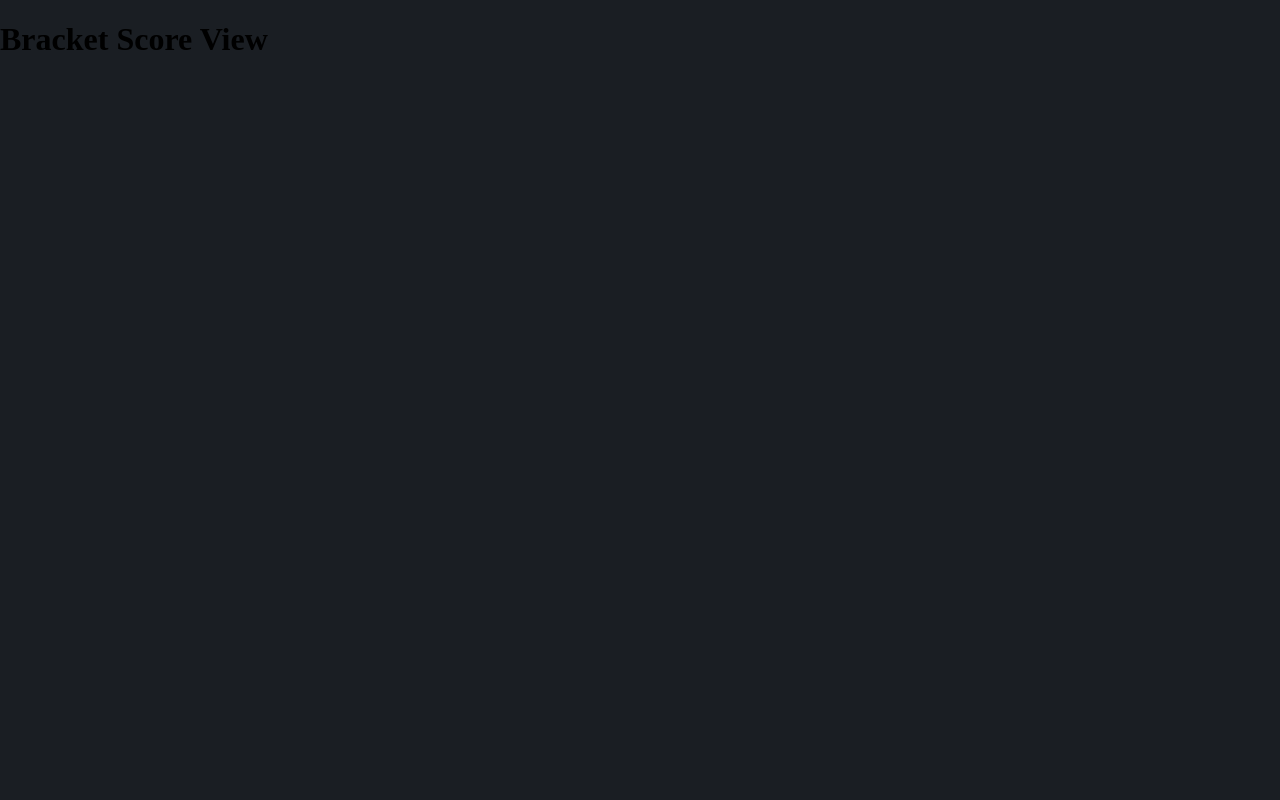
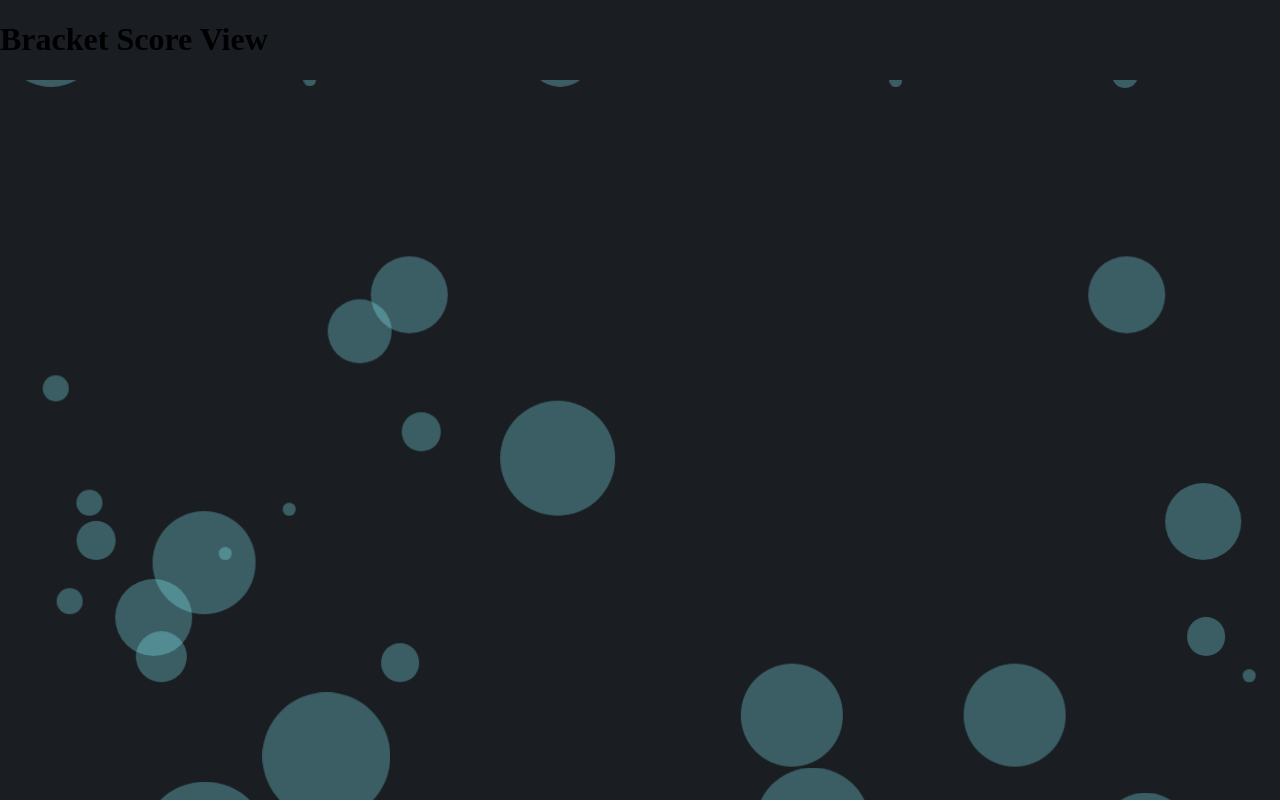
Before and after one commit to grzesiekS/tournament_bracket, a React (Create React App) app: page / in a window 1280 px wide. Built offline with nearby package versions, Linux system fonts and the light colour scheme.

Commit message:
Implement BackgroundAnimation component in App.tsx

```diff
--- a/src/App.tsx
+++ b/src/App.tsx
@@ -1,9 +1,13 @@
 import React from 'react';
 
 import { BracketScoreView } from './components/views/BracketScoreView/BracketScoreView';
+import { BackgroundAnimation } from './components/common/BackgroundAnimation/BackgroundAnimation';
 
 import './styles/global.scss';
 
 export const App: React.FC = () => (
-  <BracketScoreView />
+  <>
+    <BracketScoreView />
+    <BackgroundAnimation />
+  </>
 );
```
